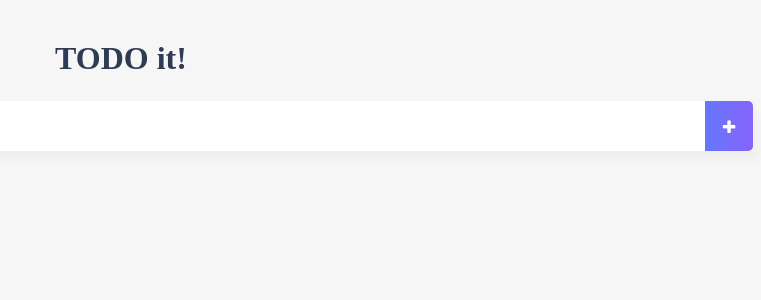
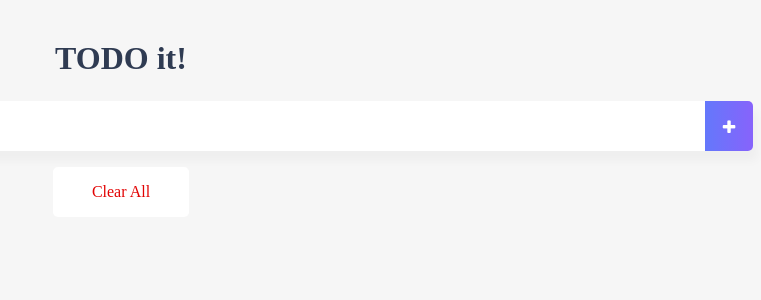
Before and after one commit to YeonsuBaek/Vue-lecture, a Vue app in the folder vue-todo/: page / in a window 1280 px wide. Shown: the top 300 px of the page, without its empty margins (519-1280 px from the left). Built offline with nearby package versions, Linux system fonts and the light colour scheme.

Commit message:
🚧 Import TodoFooter and delete all when clicking clearAllBtn

```diff
--- a/vue-todo/src/App.vue
+++ b/vue-todo/src/App.vue
@@ -3,6 +3,7 @@
     <TodoHeader />
     <TodoInput />
     <TodoList />
+    <TodoFooter />
   </div>
 </template>
 
@@ -10,12 +11,14 @@
 import TodoHeader from "./components/TodoHeader";
 import TodoInput from "./components/TodoInput";
 import TodoList from "./components/TodoList";
+import TodoFooter from "./components/TodoFooter";
 
 export default {
   components: {
     TodoHeader,
     TodoInput,
     TodoList,
+    TodoFooter,
   },
 };
 </script>
--- /dev/null
+++ b/vue-todo/src/components/TodoFooter.vue
@@ -0,0 +1,32 @@
+<template>
+  <div class="clearAllContainer">
+    <span class="clearAllBtn" @click="clearTodo"> Clear All </span>
+  </div>
+</template>
+
+<script>
+export default {
+  methods: {
+    clearTodo() {
+      localStorage.clear();
+    },
+  },
+};
+</script>
+
+<style scoped>
+.clearAllContainer {
+  margin: 0 auto;
+  width: 8.5rem;
+  height: 50px;
+  line-height: 50px;
+  background-color: #fff;
+  border-radius: 5px;
+}
+
+.clearAllBtn {
+  display: block;
+  color: #e20303;
+  cursor: pointer;
+}
+</style>
```
